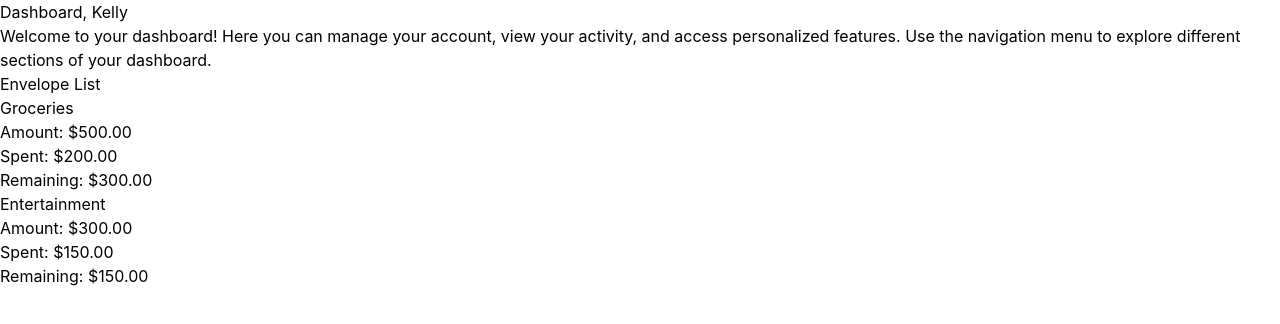
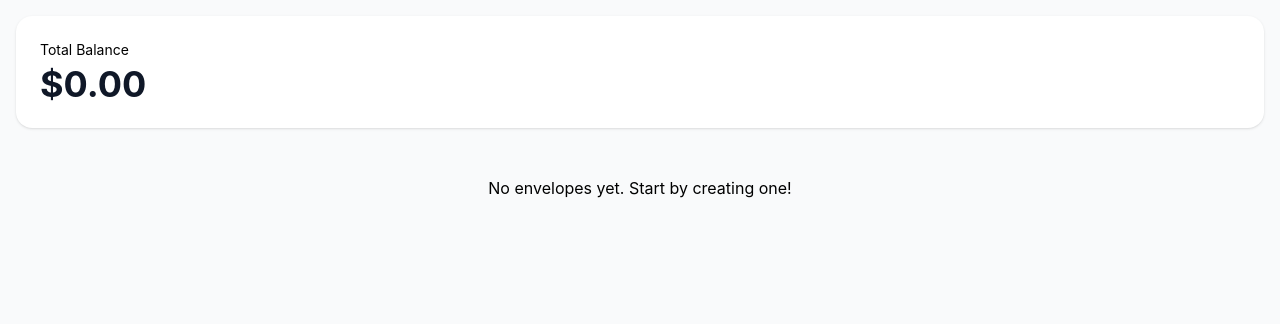
Before and after one commit to AbiyathRahman/Budgetly, a React (Vite) app: page / in a window 1280 px wide. Shown: the top 324 px of the page. Built offline with nearby package versions, Linux system fonts and the light colour scheme.

Commit message:
added transaction logic and modal

```diff
--- a/src/App.jsx
+++ b/src/App.jsx
@@ -26,25 +26,48 @@ export default function App() {
     localStorage.setItem(storageKey, JSON.stringify({ envelopes, transactions }))
   }, [envelopes, transactions])
 
-  const testEnvelopes = [{
-    name: 'Groceries',
-    amount: 500,
-    spent: 200,
-    remaining: 300
+  function handleTransaction({ type, amount, envelopeId, toEnvelopeId, note, date }) {
+    // Build Transaction Record
+    const transaction = {
+      id: crypto.randomUUID(),
+      type,
+      amount,
+      envelopeId,
+      toEnvelopeId,
+      note,
+      date
+    }
+    // Update envelope balances
+    setEnvelopes(prev => prev.map(env => {
+      if (env.id === envelopeId) {
+        return {
+          ...env,
+          balance: type === 'income' ? env.balance + amount : env.balance - amount
+        }
+      }
+      if (type === 'transfer' && env.id === toEnvelopeId) {
+        return { ...env, balance: env.balance + amount }
+      }
+      return env
+    }))
+
+    setTransactions(prev => [...prev, transaction])
   }
-    , {
-    name: 'Entertainment',
-    amount: 300,
-    spent: 150,
-    remaining: 150
-  }]
-
-
-
   return (
-    <div className="App">
-      <Dashboard />
-      <EnvelopeList envelopes={testEnvelopes} />
+    <div className="min-h-screen bg-gray-50 p-4">
+      <Dashboard envelopes={envelopes} />
+      <EnvelopeList
+        envelopes={envelopes}
+        onOpenModal={setModal}
+      />
+      {modal && (
+        <TransactionModal
+          modal={modal}
+          envelopes={envelopes}
+          onClose={() => setModal(null)}
+          onSubmit={handleTransaction}
+        />
+      )}
     </div>
   )
 }
--- a/src/components/Dashboard.jsx
+++ b/src/components/Dashboard.jsx
@@ -1,8 +1,13 @@
-export default function Dashboard() {
+export default function Dashboard(props) {
+    const totalBudget = props.envelopes.reduce((sum, env) => sum + env.amount, 0)
+    const isNegative = totalBudget < 0
+
     return (
-        <div>
-            <h1>Dashboard, Kelly</h1>
-            <p>Welcome to your dashboard! Here you can manage your account, view your activity, and access personalized features. Use the navigation menu to explore different sections of your dashboard.</p>
+        <div className="bg-white rounded-2xl shadow-sm p-6 mb-4">
+            <p className="text-sm text-grey-500 mb-1">Total Balance</p>
+            <p className={`text-4xl font-bold ${isNegative ? "text-red-500" : "text-gray-900"}`}>
+                ${totalBudget.toFixed(2)}
+            </p>
         </div>
     )
 }
--- a/src/components/EnvelopeCard.jsx
+++ b/src/components/EnvelopeCard.jsx
@@ -1,10 +1,46 @@
-export default function EnvelopeCard(props) {
+export default function EnvelopeCard({ envelope, onOpenModal }) {
+    const { id, name, balance, color } = envelope;
+    const isNegative = balance < 0;
+
     return (
-        <div>
-            <h2>{props.name}</h2>
-            <p>Amount: ${props.amount.toFixed(2)}</p>
-            <p>Spent: ${props.spent.toFixed(2)}</p>
-            <p>Remaining: ${props.remaining.toFixed(2)}</p>
+        <div className="bg-white rounded-2xl shadow-sm p-4 flex flex-col gap-3">
+
+            {/* Envelope header */}
+            <div className="flex items-center gap-2">
+                <div
+                    className="w-3 h-3 rounded-full"
+                    style={{ backgroundColor: color }}
+                />
+                <h2 className="font-semibold text-gray-800 text-sm">{name}</h2>
+            </div>
+
+            {/* Balance */}
+            <p className={`text-2xl font-bold ${isNegative ? "text-red-500" : "text-gray-900"}`}>
+                ${balance.toFixed(2)}
+            </p>
+
+            {/* Action buttons */}
+            <div className="flex gap-2">
+                <button
+                    onClick={() => onOpenModal({ type: "income", envelopeId: id })}
+                    className="flex-1 bg-green-100 text-green-700 text-sm font-medium py-1.5 rounded-xl hover:bg-green-200 transition-colors"
+                >
+                    + Income
+                </button>
+                <button
+                    onClick={() => onOpenModal({ type: "expense", envelopeId: id })}
+                    className="flex-1 bg-red-100 text-red-700 text-sm font-medium py-1.5 rounded-xl hover:bg-red-200 transition-colors"
+                >
+                    − Expense
+                </button>
+                <button
+                    onClick={() => onOpenModal({ type: "transfer", envelopeId: id })}
+                    className="flex-1 bg-blue-100 text-blue-700 text-sm font-medium py-1.5 rounded-xl hover:bg-blue-200 transition-colors"
+                >
+                    ⇄ Transfer
+                </button>
+            </div>
+
         </div>
     )
 }
--- a/src/components/EnvelopeList.jsx
+++ b/src/components/EnvelopeList.jsx
@@ -1,11 +1,15 @@
 import EnvelopeCard from "./EnvelopeCard"
 
-export default function EnvelopeList(props) {
+export default function EnvelopeList({ envelopes, onOpenModal }) {
+    if (envelopes.length === 0) {
+        return (
+            <p className="text-center text-grey-400 mt-12">No envelopes yet. Start by creating one!</p>
+        )
+    }
     return (
-        <div>
-            <h1>Envelope List</h1>
-            {props.envelopes.map(envelope => (
-                <EnvelopeCard key={envelope.name} {...envelope} />
+        <div className="grid grid cols-1 gap-4 mt-4">
+            {envelopes.map(env => (
+                <EnvelopeCard key={env.id} envelope={env} onOpenModal={onOpenModal} />
             ))}
         </div>
     )
--- a/src/components/TransactionModal.jsx
+++ b/src/components/TransactionModal.jsx
@@ -0,0 +1,91 @@
+import { useState } from "react"
+
+export default function TransactionModal({ modal, envelopes, onClose, onSubmit }) {
+    const [amount, setAmount] = useState("")
+    const [note, setNote] = useState("")
+    const [toEnvelopeId, setToEnvelopeId] = useState("")
+
+    const sourceEnvelope = enevelopes.find(env => env.id === modal.envelopeId)
+    const titles = {
+        income: "Add Income",
+        expense: "Add Expense",
+        transfer: "Transfer Money"
+    }
+    const buttonStyles = {
+        income: "bg-green500 hover:bg-green-600",
+        expense: "bg-red-500 hover:bg-red-600",
+        transfer: "bg-blue-500 hover:bg-blue-600"
+    }
+
+    function handleSubmit() {
+        const parsed = parseFloat(amount)
+
+        // Validation
+        if (isNan(parsed) || parsed <= 0) return
+        if (modal.type === 'transfer' && !toEnvelopeId) return
+        if (modal.type === 'transfer' && toEnvelopeId === modal.envelopeId) return
+
+        onSubmit({
+            type: modal.type,
+            amount: parsed,
+            envelopeId: modal.envelopeId,
+            toEnvelopeId: modal.type === 'transfer' ? toEnvelopeId : null,
+            note,
+            date: new Date().toISOString().split("T")[0],
+        })
+        onClose()
+    }
+    return (
+        // Backdrop
+        <div className="fixed inset-0 bg-black/40 flex items-end justify-center z-50" onClick={onClose}>
+            {/* Modal */}
+            <div className="bg-white w-full max-w-md rounded-t-3xl p-6 flex flex-col gap-4" onClick={e => e.stopPropagation()}>
+                {/* Header */}
+                <div className="flex items-center justify-between">
+                    <h2 className="text-lg font-bold text-gray-800">{titles[modal.type]}</h2>
+                    <button onClick={onClose} className="text-gray-400 hover:text-gray-600 text-xl">X</button>
+                </div>
+                {/* Source Envelope */}
+                <div className="bg-gray-50 rounded-xl p-3">
+                    <p className="text-xs text-gray-500">
+                        {modal.type === 'transfer' ? "From" : "Envelope"}
+                    </p>
+                    <p className="font-semibold text-gray-800">{sourceEnvelope.name}</p>
+                    <p className="text-sm text-gray-500">${sourceEnvelope?.balance.toFixed(2)}</p>
+                </div>
+                {/* Transfer to destination */}
+                {modal.type === 'transfer' && (
+                    <div className="flex flex-col gap-1">
+                        <label className="text-sm text-gray-600">To</label>
+                        <select
+                            value={toEnvelopeId}
+                            onChange={e => setToEnvelopeId(e.target.value)}
+                            className="border border-gray-200 rounded-xl p-3 text-gray-800 bg-white">
+                            <option value="">Select envelope</option>
+                            {envelopes.filter(e => e.id !== modal.envelopeId).map(e => (
+                                <option key={e.id} value={e.id}>{e.name} (${e.balance.toFixed(2)})</option>
+                            ))}
+                        </select>
+                    </div>
+                )}
+                {/* Amount Input */}
+                <div className="flex flex-col gap-1">
+                    <label className="text-sm text-gray-600">Note (optional)</label>
+                    <input
+                        type="text"
+                        placeholder="What was this for?"
+                        value={note}
+                        onChange={e => setNote(e.target.value)}
+                        className="border border-gray-200 rounded-xl p-3 text-gray-800 focus:outline-none focus:ring-2 focus:ring-blue-300" />
+                </div>
+                {/* Submit Button */}
+                <button
+                    onClick={handleSubmit}
+                    className={`w-full text-white font-semibold py-3 rounded-xl transition-colors ${buttonStyles[modal.type]}`}>
+                    {titles[modal.type]}
+                </button>
+            </div>
+        </div>
+
+    )
+}
```
